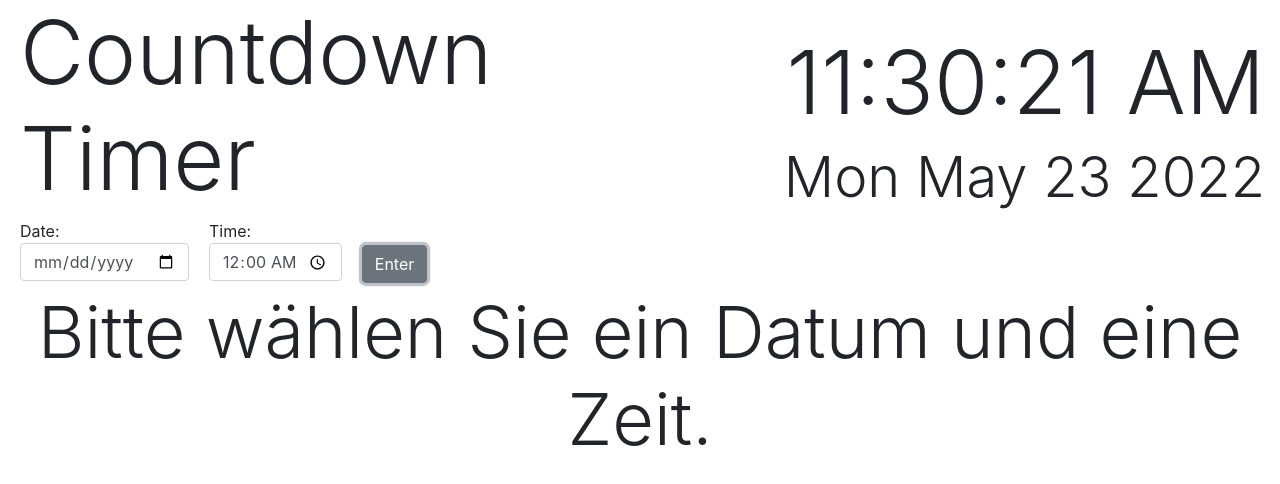
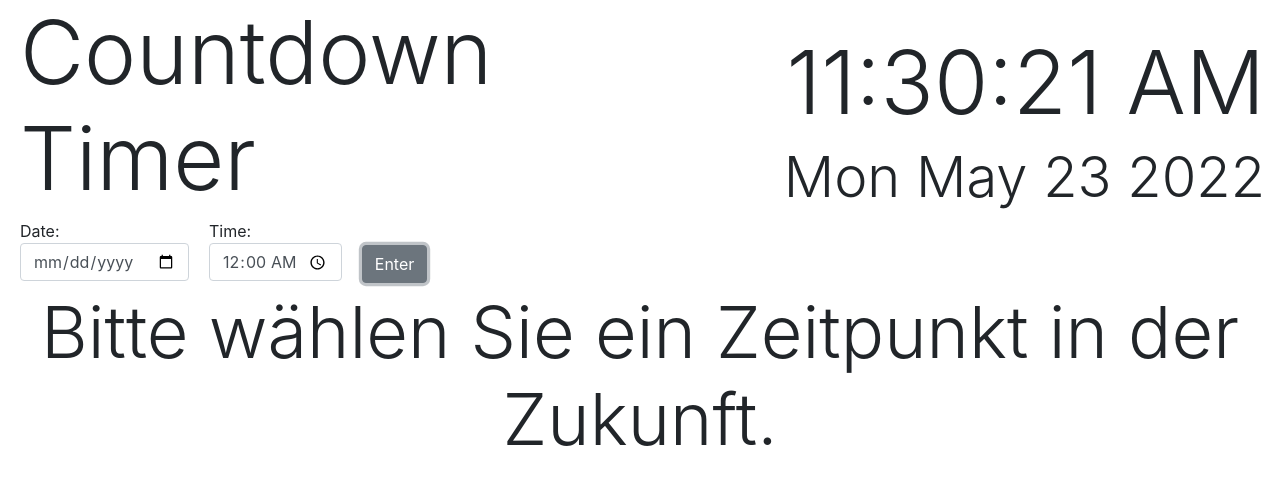
Before and after one commit to greytey/greytey.github.io, a React (Create React App) app in the folder countdown-timer-react/: page / in a window 1280 px wide. Both pictures are taken after a click on the button "Enter". Shown: the top 484 px of the page. Built offline with nearby package versions, Linux system fonts and the light colour scheme.

Commit message:
working countdown

```diff
--- a/countdown-timer-react/src/index.js
+++ b/countdown-timer-react/src/index.js
@@ -46,7 +46,7 @@ class Clock extends React.Component {
   componentDidMount() {
     this.timerID = setInterval(
       () => this.tick(),
-      1000
+      500
     );
   }
 
@@ -117,17 +117,17 @@ class Calculations extends React.Component {
   constructor(props) {
     super(props);
     if (goalForCalculations != null) {
-      this.state = { timeRemaining: "", goal: new Date(goalForCalculations) };
+      this.state = {timeRemaining: "", goal: new Date(goalForCalculations)};
       this.getTimeRemaining = this.getTimeRemaining.bind(this);
       this.tick = this.tick.bind(this);
-      this.setState = {timeRemaining: this.getTimeRemaining() }
+      this.getTimeRemaining();
     }
   }
 
   componentDidMount() {
     this.timerID = setInterval(
       () => this.tick(),
-      1000
+      500
     );
   }
 
@@ -147,13 +147,13 @@ class Calculations extends React.Component {
       this.hours = Math.floor((this.distance % (1000 * 60 * 60 * 24)) / (1000 * 60 * 60));
       this.minutes = Math.floor((this.distance % (1000 * 60 * 60)) / (1000 * 60));
       this.seconds = Math.floor((this.distance % (1000 * 60)) / 1000);
-      this.setState = {timeRemaining: this.days +  " days, " + this.hours + " hours, " + this.minutes + " minutes and " + this.seconds + " seconds"};
+      this.setState({timeRemaining: this.days +  " days, " + this.hours + " hours, " + this.minutes + " minutes and " + this.seconds + " seconds".toString()});
     }
   }
   render() {
-    if (isNaN(this.distance)) {
+    if (isNaN(this.distance)||this.distance < 0) {
       return (
-        <h2 className='display-3 text-center'>Bitte wählen Sie ein Datum und eine Zeit.</h2>
+        <h2 className='display-3 text-center'>Bitte wählen Sie ein Zeitpunkt in der Zukunft.</h2>
       )
     } else {
       return (
```
